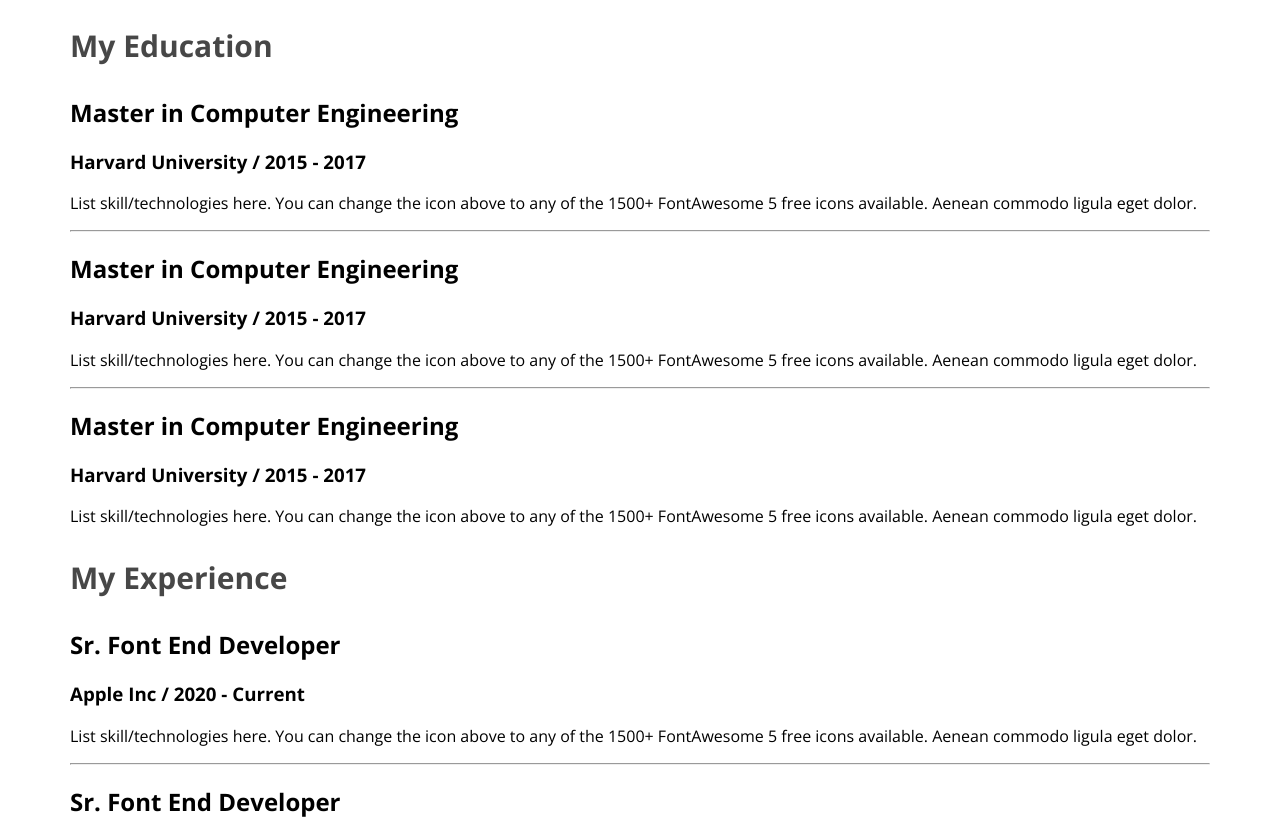
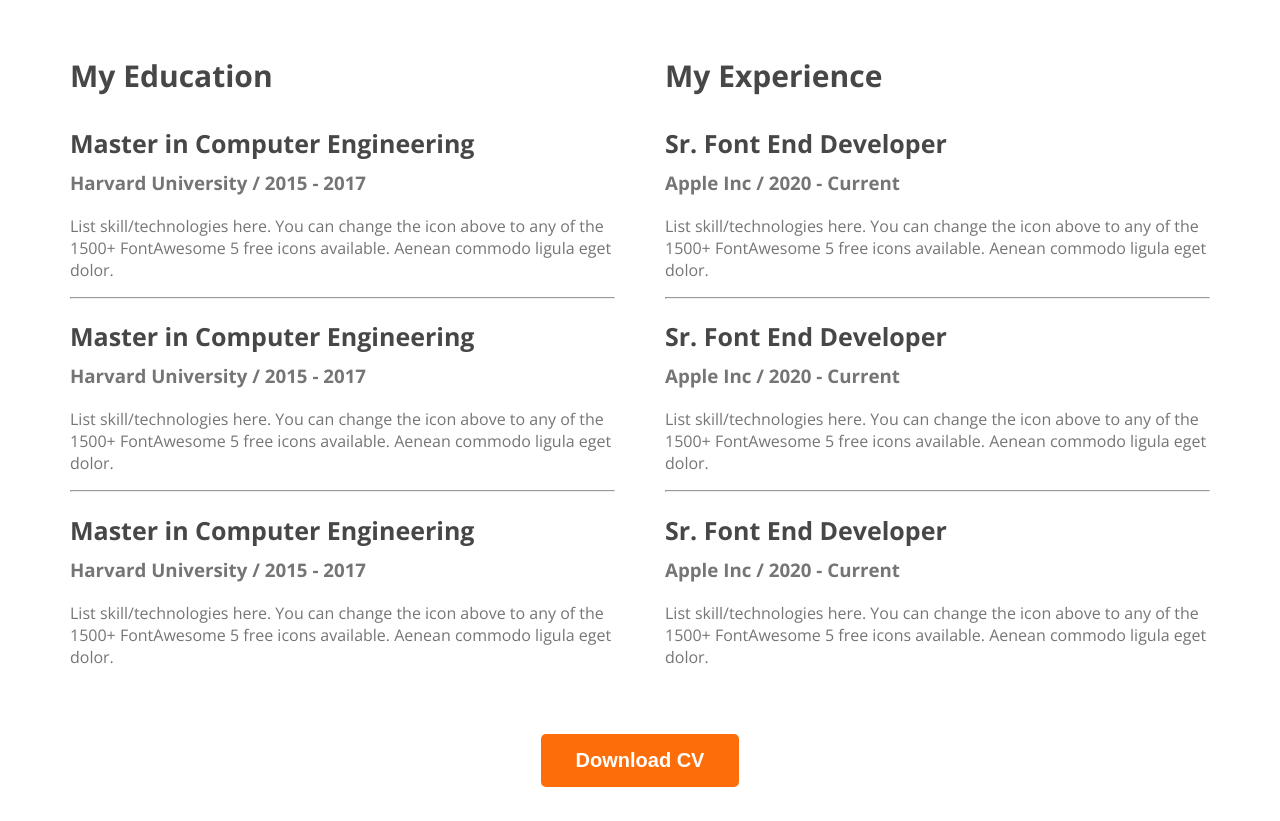
Before and after one commit to RawshanaraEity/web-developer-portfolio, a plain HTML site: page index.html in a window 1280 px wide. Shown: the part 2360-3181 px from the top of the page. After the commit the page ends 3155 px from the top, so only its background shows below. Drawn offline with nearby package versions, Linux system fonts and the light colour scheme.

Commit message:
finished the resume section

```diff
--- a/index.html
+++ b/index.html
@@ -147,6 +147,9 @@
                     </div>
                 </div>
             </div>
+            <div class="download-cv">
+                <button class="btn-primary">Download CV</button>
+            </div>
         </section>
 
     </main>
--- a/styles/portfolio.css
+++ b/styles/portfolio.css
@@ -157,3 +157,31 @@
     font-size: 30px;
     font-weight: 700;
 }
+
+.resume-container {
+    display: flex;
+    gap: 50px;
+}
+
+.resume-item-title {
+    color: #474747;
+    font-size: 25px;
+    font-weight: 700;
+    margin-bottom: 10px;
+}
+.resume-item-institute{
+    margin-bottom: 20px;
+    margin-top: 0;
+}
+
+.resume-item-description,
+.resume-item-institute {
+    color: #757575;
+}
+.resume-container hr{
+    /* margin: 30px; */
+}
+.download-cv{
+    text-align: center;
+    margin-top: 50px;
+}
```
